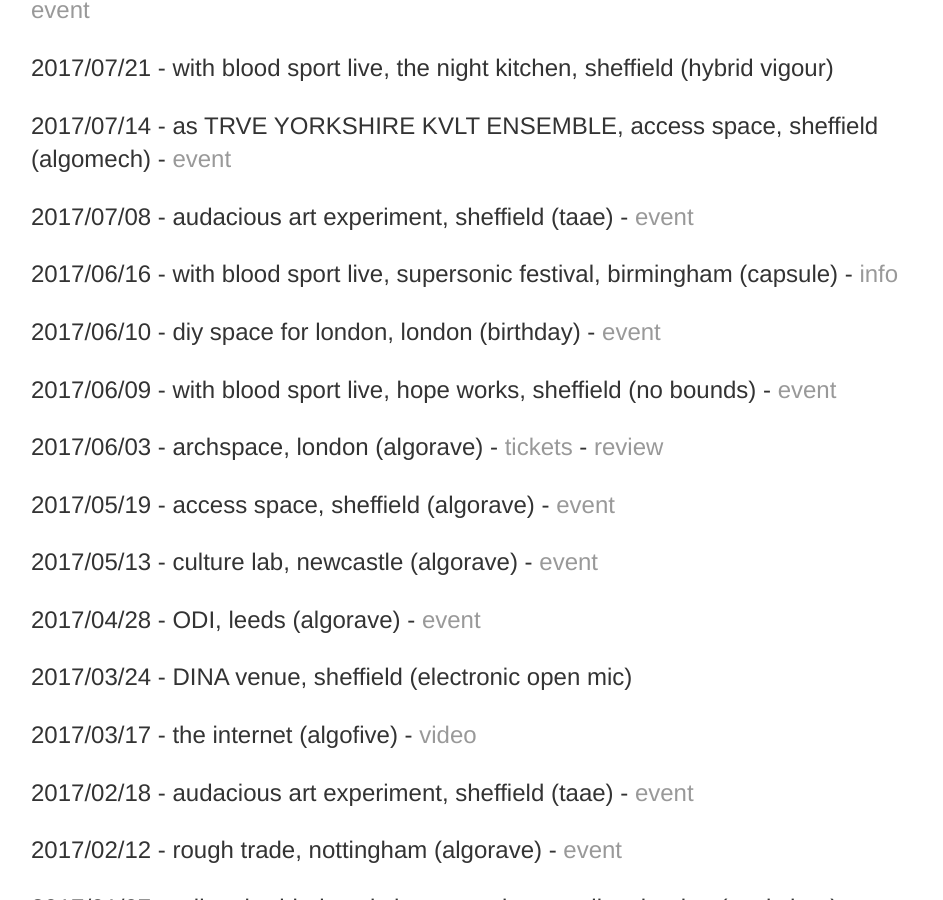
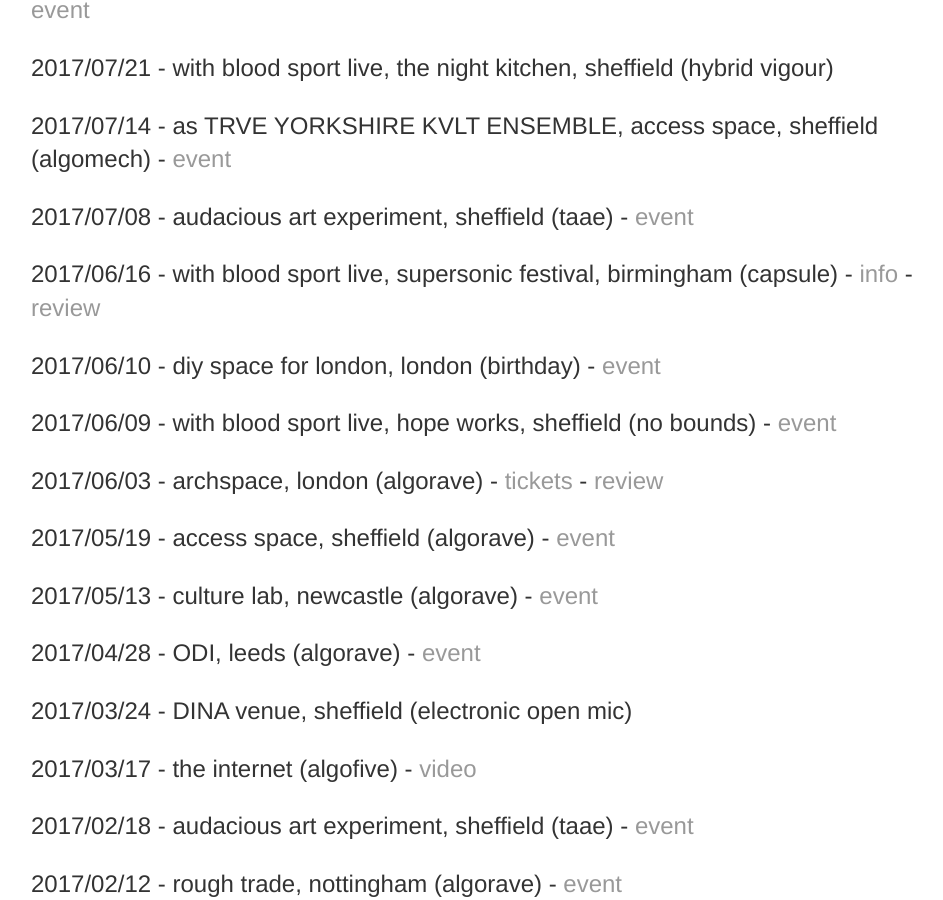
Before and after one commit to heavy-lifting/heavy-lifting.github.io, a Jekyll site: the page built from shows.html, in a window 1280 px wide and 900 px high, scrolled down 956 px. Shown: the whole window, without its empty margins (161-1104 px from the left). Built offline with Jekyll 4.4.1, drawn with Linux system fonts in a browser that asks for light colours.

Commit message:
Update shows.html

```diff
--- a/shows.html
+++ b/shows.html
@@ -24,7 +24,7 @@
 	<p>2017/07/21 - with blood sport live, the night kitchen, sheffield (hybrid vigour)</p>
 	<p>2017/07/14 - as TRVE YORKSHIRE KVLT ENSEMBLE, access space, sheffield (algomech) - <a href="https://www.facebook.com/events/1864202203829124/" target="_blank">event</a></p>
 	<p>2017/07/08 - audacious art experiment, sheffield (taae) - <a href="https://www.facebook.com/events/642141542649725/" target="_blank">event</a></p>
-	<p>2017/06/16 - with blood sport live, supersonic festival, birmingham (capsule) - <a href="https://supersonicfestival.com/" target="_blank">info</a></p>
+	<p>2017/06/16 - with blood sport live, supersonic festival, birmingham (capsule) - <a href="https://supersonicfestival.com/" target="_blank">info</a> - <a href="http://www.independent.co.uk/arts-entertainment/music/reviews/supersonic-festival-birmingham-review-this-heat-jenny-hval-pictures-a7805171.html" target="_blank">review</a></p>
 	<p>2017/06/10 - diy space for london, london (birthday) - <a href="https://www.facebook.com/events/937314146408537/" target="_blank">event</a></p>
 	<p>2017/06/09 - with blood sport live, hope works, sheffield (no bounds) - <a href="https://www.facebook.com/events/253646691758843/" target="_blank">event</a></p>
 	<p>2017/06/03 - archspace, london (algorave) - <a href="https://www.ticketweb.uk/event/algorave-london-archspace-tickets/7375205" target="_blank">tickets</a> - <a href ="https://www.attnmagazine.co.uk/performance/12025" target="_blank">review</a></p>
```
